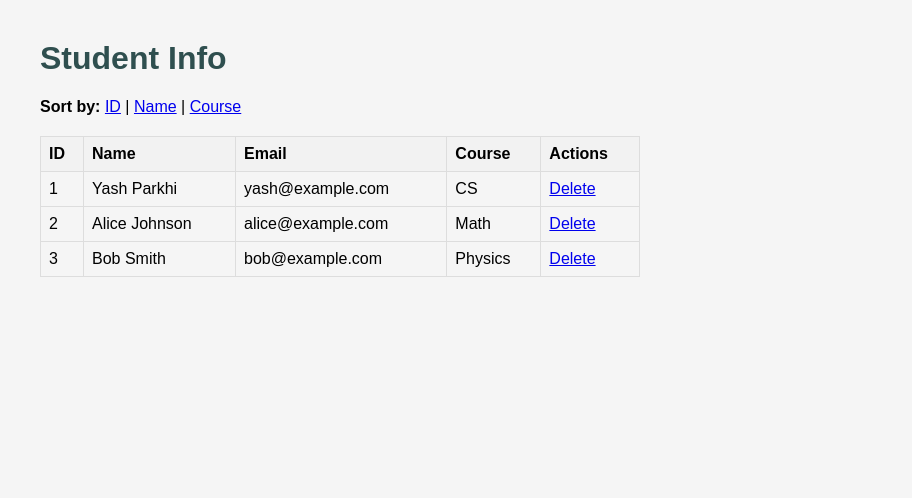
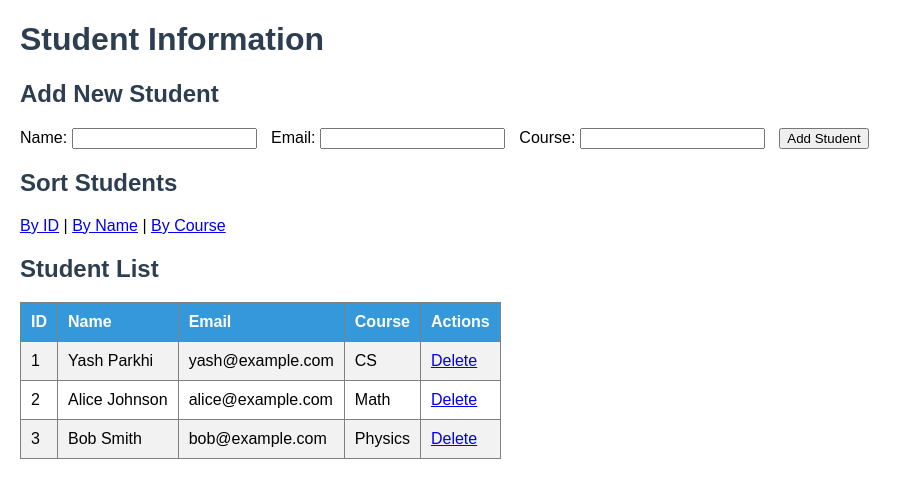
Before and after one commit to 127yap101/student-app, a Flask app: page /?sort=id in a window 1280 px wide. Shown: the top 498 px of the page, without its empty margins (0-912 px from the left). Run offline with Flask 3, Linux system fonts and the light colour scheme.

Commit message:
Add full CRUD: Add, Delete, Sort, Display functionality

```diff
--- a/app.py
+++ b/app.py
@@ -1,11 +1,15 @@
 from flask import Flask, render_template, request, redirect, url_for
 import json
+import os
 
 app = Flask(__name__)
 
 DATA_FILE = "data.json"
 
+# Helper functions
 def load_students():
+    if not os.path.exists(DATA_FILE) or os.path.getsize(DATA_FILE) == 0:
+        return []
     with open(DATA_FILE, "r") as f:
         return json.load(f)
 
@@ -13,12 +17,27 @@ def save_students(students):
     with open(DATA_FILE, "w") as f:
         json.dump(students, f, indent=4)
 
+# Routes
 @app.route("/")
 def index():
     sort_by = request.args.get("sort", "id")
     students = load_students()
     students = sorted(students, key=lambda x: x.get(sort_by, ""))
     return render_template("index.html", students=students)
+
+@app.route("/add", methods=["POST"])
+def add_student():
+    students = load_students()
+    new_id = max([s["id"] for s in students], default=0) + 1
+    new_student = {
+        "id": new_id,
+        "name": request.form["name"],
+        "email": request.form["email"],
+        "course": request.form["course"]
+    }
+    students.append(new_student)
+    save_students(students)
+    return redirect(url_for("index"))
 
 @app.route("/delete/<int:student_id>")
 def delete_student(student_id):
--- a/static/style.css
+++ b/static/style.css
@@ -1,41 +1,31 @@
 body {
     font-family: Arial, sans-serif;
-    margin: 40px;
-    background-color: #f5f5f5; /* light gray background */
+    margin: 20px;
 }
 
-h1 { color: #2F4F4F; }
-h2 { color: #555555; }
-
-form input {
-    margin: 5px;
-    padding: 5px;
-}
-
-form button {
-    padding: 5px 10px;
-    background-color: #4CAF50; /* green */
-    color: white;
-    border: none;
-    cursor: pointer;
-}
-
-form button:hover {
-    background-color: #45a049; /* darker green on hover */
+h1, h2 {
+    color: #2c3e50;
 }
 
 table {
-    margin-top: 20px;
+    margin-top: 10px;
     border-collapse: collapse;
-    width: 50%;
 }
 
 th, td {
-    border: 1px solid #ddd;
-    padding: 8px;
+    padding: 10px;
     text-align: left;
 }
 
 th {
+    background-color: #3498db;
+    color: white;
+}
+
+tr:nth-child(even) {
     background-color: #f2f2f2;
 }
+
+form input {
+    margin-right: 10px;
+}
--- a/templates/index.html
+++ b/templates/index.html
@@ -5,13 +5,25 @@
     <link rel="stylesheet" href="{{ url_for('static', filename='style.css') }}">
 </head>
 <body>
-    <h1>Student Info</h1>
-    <div>
-        <strong>Sort by:</strong>
-        <a href="/?sort=id">ID</a> |
-        <a href="/?sort=name">Name</a> |
-        <a href="/?sort=course">Course</a>
-    </div>
+    <h1>Student Information</h1>
+
+    <!-- Add student form -->
+    <h2>Add New Student</h2>
+    <form action="/add" method="post">
+        Name: <input type="text" name="name" required>
+        Email: <input type="email" name="email" required>
+        Course: <input type="text" name="course" required>
+        <button type="submit">Add Student</button>
+    </form>
+
+    <!-- Sort options -->
+    <h2>Sort Students</h2>
+    <a href="/?sort=id">By ID</a> |
+    <a href="/?sort=name">By Name</a> |
+    <a href="/?sort=course">By Course</a>
+
+    <!-- Student table -->
+    <h2>Student List</h2>
     <table border="1" cellpadding="5" cellspacing="0">
         <tr>
             <th>ID</th>
```
Also changed, not shown: test_app.py (+19 -4 lines).
